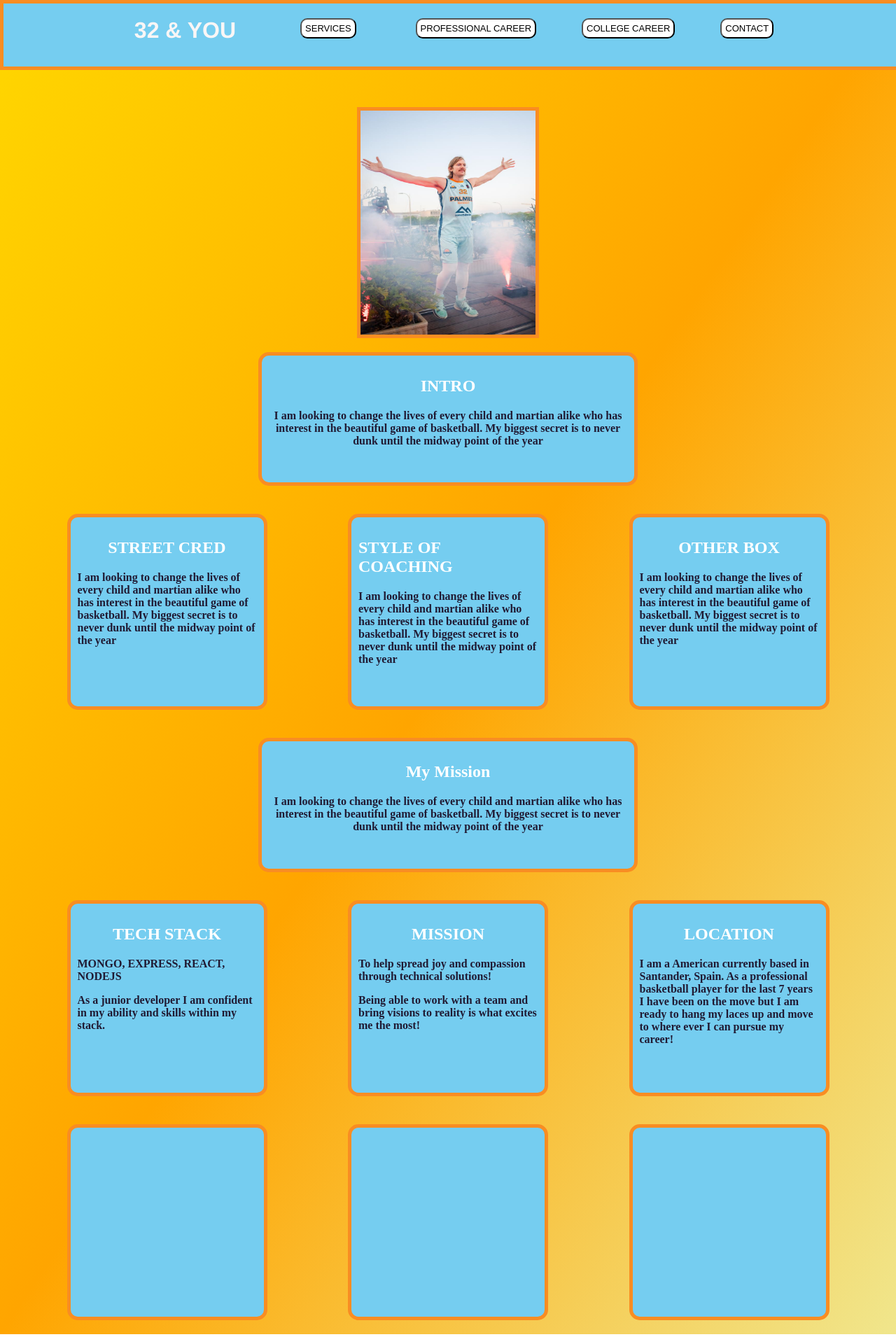
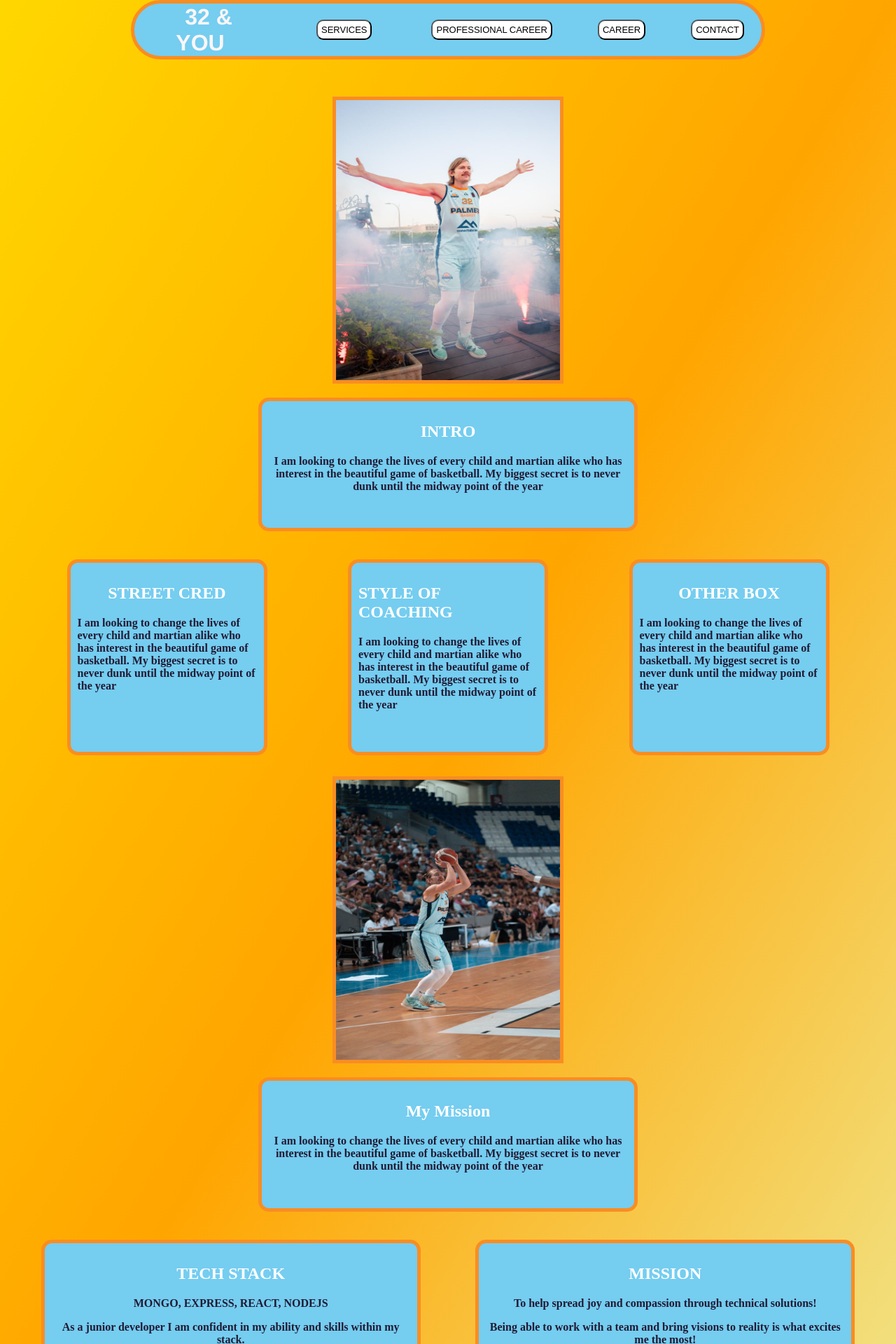
Before and after one commit to ksherm45/ryans-site, a React (Create React App) app: page / in a window 1280 px wide. Shown: the top 1920 px of the page at 70% size. Built offline with nearby package versions, Linux system fonts and the light colour scheme.

Commit message:
react headroom added and homepage config changed

```diff
--- a/package.json
+++ b/package.json
@@ -6,7 +6,9 @@
     "axios": "^1.3.1",
     "react": "^18.2.0",
     "react-dom": "^18.2.0",
+    "react-headroom": "^3.2.1",
     "react-router-dom": "^6.8.0",
+    "react-router-hash-link": "^2.4.3",
     "react-scripts": "^5.0.1",
     "react-social-icons": "^6.4.0"
   },
--- a/public/index.html
+++ b/public/index.html
@@ -23,6 +23,7 @@
   </head>
   <body>
     <noscript>You need to enable JavaScript to run this app.</noscript>
+
     <div id="root"></div>
     <!--
       This HTML file is a template.
--- a/src/App.css
+++ b/src/App.css
@@ -15,13 +15,22 @@ p {
 
 .Navbar {
 
-
   display: flex; justify-content: center;
   background-color:#75cdf0;
   color: beige;
-  height: 90px;
-  width: 100%;
+  height: 75px;
+  width: 70%;
   border: solid 5px rgb(249, 141, 34);
+
+  align-items: center;
+	/* position: fixed; */
+		left: 0;
+		right: 0;
+		margin: 0 auto;
+		border-radius: 200px;
+		z-index: 9;
+		backdrop-filter: blur(5px);
+		transition: 10s all cubic-bezier(0.075, 0.82, 0.165, 1) .2s;
 
 }
 
@@ -99,6 +108,26 @@ padding-top: 10px;
   transition: ease-in;
 }
 
+.box3 {
+  height: 20.2vh;
+  width: 40%;
+  background-color:#75cdf0;
+  margin: 20px;
+  border-radius: 15px;
+  padding: 10px;
+  font-weight: bold;
+  text-align: center;
+  align-items: center;
+  display: block; justify-content: center;
+  border:  5px solid rgb(249, 141, 34);
+
+}
+.box3:hover{
+  border-radius: 15px;
+  box-shadow: 5px 5px 10px rgb(249, 141, 34) ;
+  transition: ease-in;
+}
+
 .Homepage {
 
   width: 100%;
@@ -165,7 +194,7 @@ button {
   white-space: nowrap;
   text-decoration:solid;
   border-radius: 10px;
-  cursor: grab;
+  font-family: sans-serif;
 }
 
 button:hover {
@@ -209,30 +238,3 @@ button:hover {
 }
 
 /* Change the background color of the dropdown button when the dropdown content is shown */
-
-
-.flex  {
-
-  display: flex;
-  justify-content: space-around flex-end ;
-  align-items: center;
-  position: absolute;
-  bottom: 0;
-
-}
-
-
-#neon {
-  position: relative;
-  /* padding: 5px 5px;
-  margin: 10px 15px; */
-  text-transform: uppercase;
-  letter-spacing: 2px;
-  overflow: hidden;
-  transition: 0.5s;
-}
-/* #neon:hover {
-  background: crimson;
-  color: #111;
-  box-shadow: 0 0 20px crimson;
-} */
--- a/src/App.jsx
+++ b/src/App.jsx
@@ -9,6 +9,7 @@ import ContactPage from "./pages/ContactPage/ContactPage";
 import PrivateTrainingPage from "./pages/ServicesPage/PrivateTrainingPage";
 import SmallGroupPage from "./pages/ServicesPage/SmallGroupPage";
 import LargeGroupPage from "./pages/ServicesPage/LargeGroupPage";
+import Headroom from "react-headroom";
 
 import Navbar from "./components/Navbar/Navbar";
 
@@ -16,7 +17,10 @@ import Navbar from "./components/Navbar/Navbar";
 function App() {
   return (
     <div className="App">
+
+<Headroom>
       <Navbar />
+</Headroom>
 
       <Routes>
         <Route path="/" element={<HomePage />} />
@@ -35,10 +39,52 @@ function App() {
 
         <Route path="/largegroup" element={<LargeGroupPage />} />
 
+      </Routes>
 
-      </Routes>
+
     </div>
+
   );
 }
+// document.addEventListener('DOMContentLoaded', function() {
+//   var navs = document.getElementById('navs');
+//   var page = document.getElementById('page');
+//   var openMenuButton = document.getElementById('openmenu');
+
+//   window.addEventListener('scroll', function() {
+//       page.classList.remove('menuopen');
+//       if (window.scrollY >= 100) {
+//           navs.classList.add('sticky');
+//       } else {
+//           navs.classList.remove('sticky');
+//       }
+//   });
+
+  // Event listener to remove the sticky class when the button is clicked
+  // openMenuButton.addEventListener('click', function() {
+  //     Navbar.classList.remove('sticky');
+  //     page.classList.add('menuopen');
+  // });
+
+// var links = document.querySelectorAll('a[href^="#"]');
+
+  // links.forEach(function(link) {
+  //     link.addEventListener('click', function(event) {
+  //         // Prevent the default action
+  //         event.preventDefault();
+
+  //         // Get the target element
+  //         var targetId = this.getAttribute('href');
+  //         var targetElement = document.querySelector(targetId);
+
+  //         // Smooth scroll to target
+  //         if (targetElement) {
+  //             targetElement.scrollIntoView({
+  //                 behavior: 'smooth'
+  //             });
+  //         }
+  //     });
+  // });
+// });
 
 export default App;
--- a/src/components/Navbar/Navbar.css
+++ b/src/components/Navbar/Navbar.css
@@ -22,7 +22,7 @@
     text-decoration: none;
     transition: 1s;
     border-radius: 15px;
-
+    font-family: sans-serif;
   }
 
 
--- a/src/components/Navbar/Navbar.jsx
+++ b/src/components/Navbar/Navbar.jsx
@@ -1,23 +1,25 @@
 import "./Navbar.css";
 import { Link } from "react-router-dom";
-
+import { HashLink } from 'react-router-hash-link';
+import { NavHashLink } from 'react-router-hash-link';
+import Headroom from "react-headroom";
 
 function Navbar() {
   // Subscribe to the AuthContext to gain access to
   // the values from AuthContext.Provider's `value` prop
 
   return (
+<Headroom>
+    <nav className="Navbar" id="navs">
 
-    <nav className="Navbar">
-
-      <Link className="Link" to="/">
+      <HashLink className="Link" smooth to="/#top">
       <text className="NavTitle">32 & YOU</text>
-      </Link>
+      </HashLink>
 
   <div class="Link">
-  <Link className="Link" to="/services">
+  <HashLink className="Link" smooth to="/#training">
   <button>SERVICES</button>
-  </Link>
+  </HashLink>
   <div class="Link-content">
     <Link to="/smallgroup"> Small Group</Link>
     <Link to="/largegroup">Large Group</Link>
@@ -29,16 +31,15 @@ function Navbar() {
         <button>PROFESSIONAL CAREER</button>
       </Link>
 
-      <Link className="Link" to="/collegecareer">
-        <button>COLLEGE CAREER</button>
+      <Link className="Link" to="/career">
+        <button>CAREER</button>
       </Link>
 
-      <Link className="Link" to="/contact">
+      <HashLink className="Link" smooth to="/#contact">
         <button>CONTACT</button>
-      </Link>
-
-
+      </HashLink>
     </nav>
+    </Headroom>
   );
 }
 
--- a/src/pages/ContactPage/ContactPage.jsx
+++ b/src/pages/ContactPage/ContactPage.jsx
@@ -31,10 +31,6 @@ function ContactPage() {
             />
        </div>
 
-       <body className='iconContainer'>
-
-    </body>
-
        </div>
 
   )}
--- a/src/pages/HomePage/HomePage.jsx
+++ b/src/pages/HomePage/HomePage.jsx
@@ -1,11 +1,18 @@
 import React from 'react';
+import { HashLink } from 'react-router-hash-link';
+import { NavHashLink } from 'react-router-hash-link';
 import RyanHeadshot from '../../images/Ryan1.jpeg';
+import { SocialIcon } from 'react-social-icons';
+import Ryan2 from '../../images/Ryan2.jpeg'
+
 
 function Homepage() {
   return (
-  <div>
+  <div id='page' className=''>
     <h1 className='Homepage'> </h1>
-      <div className='Profile'> <img src={RyanHeadshot} height={320} width={250}  alt = 'Profile Pic'/></div>
+      <div className='Profile'>
+       <img src={RyanHeadshot} height={400} width={320}  alt = 'Profile Pic'/>
+      </div>
 
 <section className='Control' id='intro'>
     <div className='box2'>
@@ -31,8 +38,11 @@ function Homepage() {
         <p>I am looking to change the lives of every child and martian alike who has interest in the beautiful game of basketball. My biggest secret is to never dunk until the midway point of the year</p>
         </div>
 
+</section>
 
-</section>
+<div className='Profile'>
+       <img src={Ryan2} height={400} width={320}  alt = 'Profile Pic'/>
+      </div>
 
 <section className='Control'>
     <div className='box2'>
@@ -40,34 +50,51 @@ function Homepage() {
       <p>I am looking to change the lives of every child and martian alike who has interest in the beautiful game of basketball. My biggest secret is to never dunk until the midway point of the year</p>
     </div>
 </section>
-<section className='Control'>
+<section className='Control' id='career'>
 
-        <div className='box'>
+        <div className='box3'>
         <h1> TECH STACK </h1>
         <p>MONGO, EXPRESS, REACT, NODEJS </p>
         <p>As a junior developer I am confident in my ability and skills within my stack.</p>
         </div>
 
-        <div className='box'>
+        <div className='box3'>
         <h1>MISSION</h1>
         <p>To help spread joy and compassion through technical solutions!</p>
         <p>Being able to work with a team and bring visions to reality is what excites me the most!</p>
 
         </div>
 
-        <div className='box'>
-        <h1>LOCATION</h1>
-        <p>I am a American currently based in Santander, Spain. As a professional basketball player for the last 7 years I have been on the move but I am ready to hang my laces up and move to where ever I can pursue my career!</p>
-        </div>
 
 </section>
 
-<section className='Control' id='training'>
+<section className='Control' id='contact'>
 
-  <div className='box'></div>
-  <div className='box'></div>
+<div className='iconContainer'>
+      <SocialIcon
+              url="https://www.linkedin.com/in/kaj-bjoern-sherman/"
+              className="mr-4"
+              target="_blank"
+              fgColor="#fff"
+              style={{ height: 100, width: 100 }}
+            />
 
-  <div className='box'></div>
+      <SocialIcon
+              url="https://github.com/ksherm45"
+              className="mr-4"
+              target="_blank"
+              fgColor="#fff"
+              style={{ height: 100, width: 100 }}
+            />
+
+       <SocialIcon
+              url="https://www.instagram.com/ryannicholas32/?hl=en"
+              className="mr-4"
+              target="_blank"
+              fgColor="#fff"
+              style={{ height: 100, width: 100 }}
+            />
+       </div>
 
 </section>
 
--- a/src/pages/ServicesPage/LargeGroupPage.jsx
+++ b/src/pages/ServicesPage/LargeGroupPage.jsx
@@ -1,8 +1,20 @@
 import React from 'react'
+import RyanHeadshot from "../../images/Ryan1.jpeg"
 
 function LargeGroupPage() {
   return (
-    <div>LargeGroupPage</div>
+    <div>
+    <div className='Profile'>
+    <img src={RyanHeadshot} height={390} width={320}  alt = 'Profile Pic'/>
+   </div>
+
+<section className='Control' id='intro'>
+ <div className='box2'>
+   <h1>INTRO</h1>
+   <p>I am looking to change the lives of every child and martian alike who has interest in the beautiful game of basketball. My biggest secret is to never dunk until the midway point of the year</p>
+ </div>
+</section>
+</div>
   )
 }
 
--- a/src/pages/ServicesPage/ServicesPage.jsx
+++ b/src/pages/ServicesPage/ServicesPage.jsx
@@ -1,9 +1,21 @@
 import React from 'react'
+import RyanHeadshot from '../../images/Ryan1.jpeg';
+
 
 function ServicesPage() {
   return (
-    <div>ServicesPage</div>
-  )
+    <div>
+    <div className='Profile'>
+    <img src={RyanHeadshot} height={390} width={320}  alt = 'Profile Pic'/>
+   </div>
+
+<section className='Control' id='intro'>
+ <div className='box2'>
+   <h1>INTRO</h1>
+   <p>I am looking to change the lives of every child and martian alike who has interest in the beautiful game of basketball. My biggest secret is to never dunk until the midway point of the year</p>
+ </div>
+</section>
+</div>  )
 }
 
 export default ServicesPage
--- a/src/pages/ServicesPage/SmallGroupPage.jsx
+++ b/src/pages/ServicesPage/SmallGroupPage.jsx
@@ -1,9 +1,20 @@
 import React from 'react'
+import RyanHeadshot from '../../images/Ryan1.jpeg';
 
 function SmallGroupPage() {
   return (
-    <div>SmallGroupPage</div>
-  )
+    <div>
+    <div className='Profile'>
+    <img src={RyanHeadshot} height={390} width={320}  alt = 'Profile Pic'/>
+   </div>
+
+<section className='Control' id='intro'>
+ <div className='box2'>
+   <h1>INTRO</h1>
+   <p>I am looking to change the lives of every child and martian alike who has interest in the beautiful game of basketball. My biggest secret is to never dunk until the midway point of the year</p>
+ </div>
+</section>
+</div>  )
 }
 
 export default SmallGroupPage
```
Also changed, not shown: src/pages/ServicesPage/PrivateTrainingPage.jsx (+15 -2 lines), 1 other file (tests, documents, lock files or other folders).
